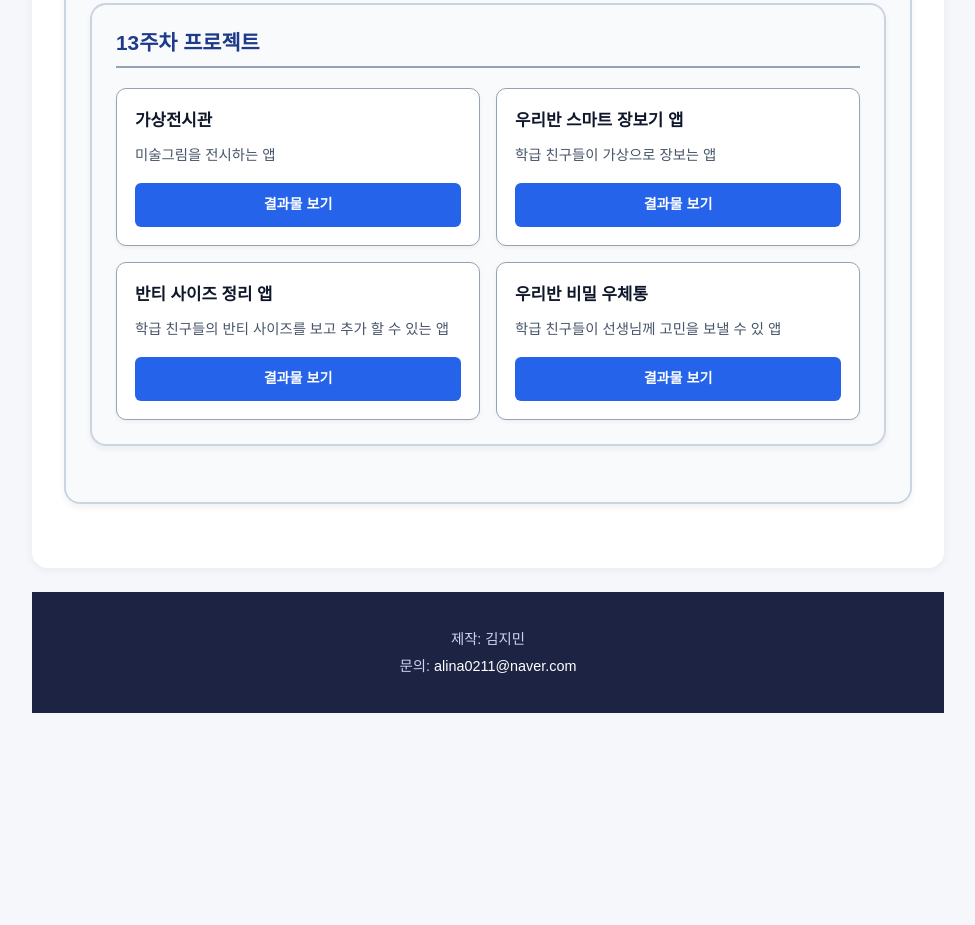
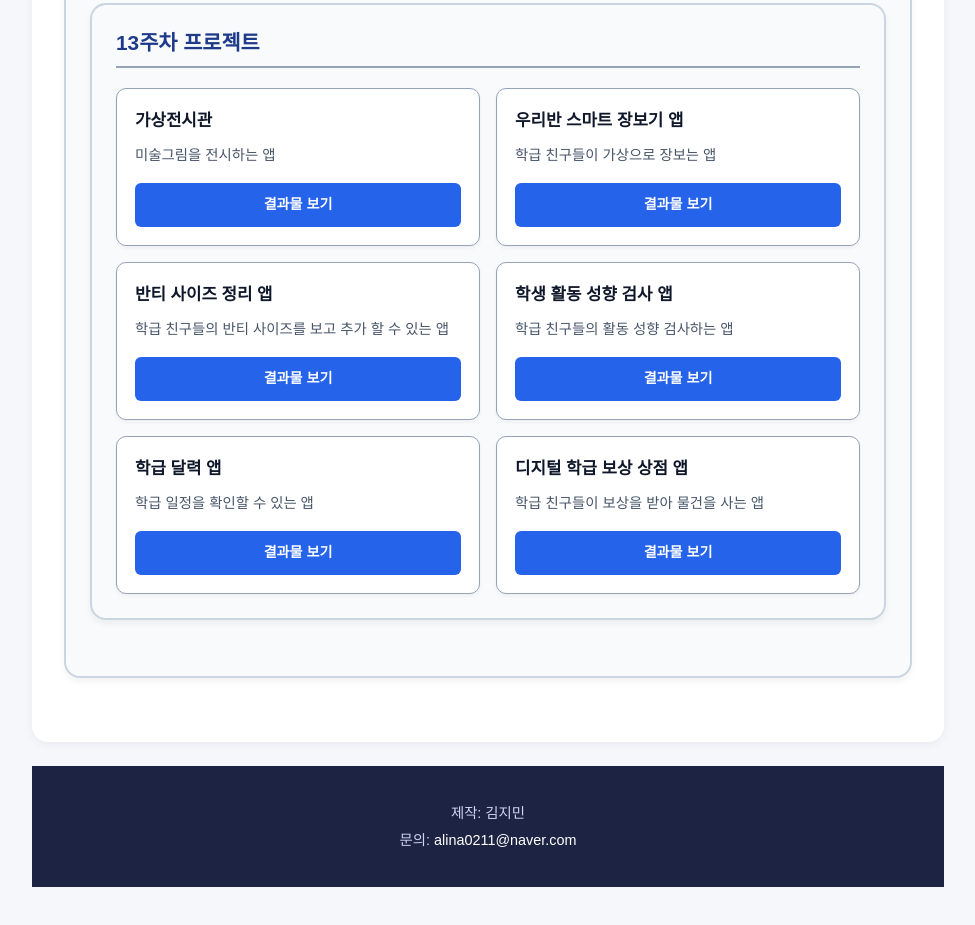
Before and after one commit to k1mjimin/my-webpage, a plain HTML site: page index.html in a window 1280 px wide. Shown: the part 3512-4437 px from the top of the page, without its empty margins (152-1127 px from the left). Before the commit the page ends 4273 px from the top, so only its background shows below. Drawn offline with Linux system fonts and the light colour scheme.

Commit message:
Update index.html

```diff
--- a/index.html
+++ b/index.html
@@ -500,9 +500,21 @@
       </div>
 
       <div class="project-card">
-        <h4>우리반 비밀 우체통</h4>
-        <p>학급 친구들이 선생님께 고민을 보낼 수 있 앱</p>
-        <a href="https://script.google.com/macros/s/AKfycbwonPF2fEafT8g8ziWt8n5IN74yX73QIpAmpggTAAXcaCMMYn3d8wJduFG-n2Hja2Gt/exec" target="_blank" class="btn-link">결과물 보기</a>
+        <h4>학생 활동 성향 검사 앱</h4>
+        <p>학급 친구들의 활동 성향 검사하는 앱</p>
+        <a href="https://script.google.com/macros/s/AKfycbwrATk82QwCdwBIp1BLJIKRRXnGTNNsJvwwybb4Sl27lesSO4VJgGoVf3qLBSVmGtU/exec" target="_blank" class="btn-link">결과물 보기</a>
+      </div>
+
+      <div class="project-card">
+        <h4>학급 달력 앱</h4>
+        <p>학급 일정을 확인할 수 있는 앱</p>
+        <a href="" target="_blank" class="btn-link">결과물 보기</a>
+      </div>
+
+      <div class="project-card">
+        <h4>디지털 학급 보상 상점 앱</h4>
+        <p>학급 친구들이 보상을 받아 물건을 사는 앱</p>
+        <a href="" target="_blank" class="btn-link">결과물 보기</a>
       </div>
 
     </div>
```
